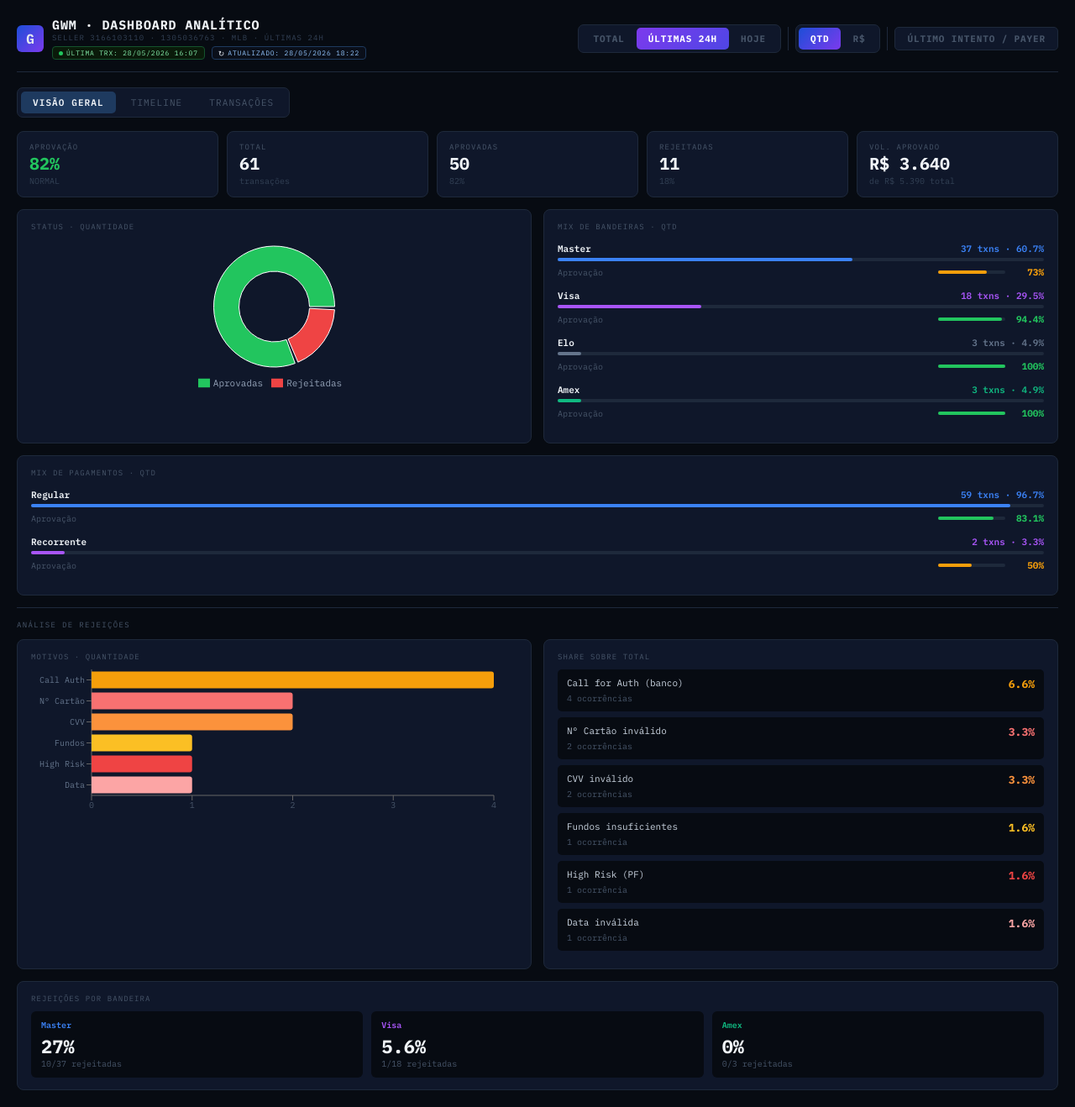
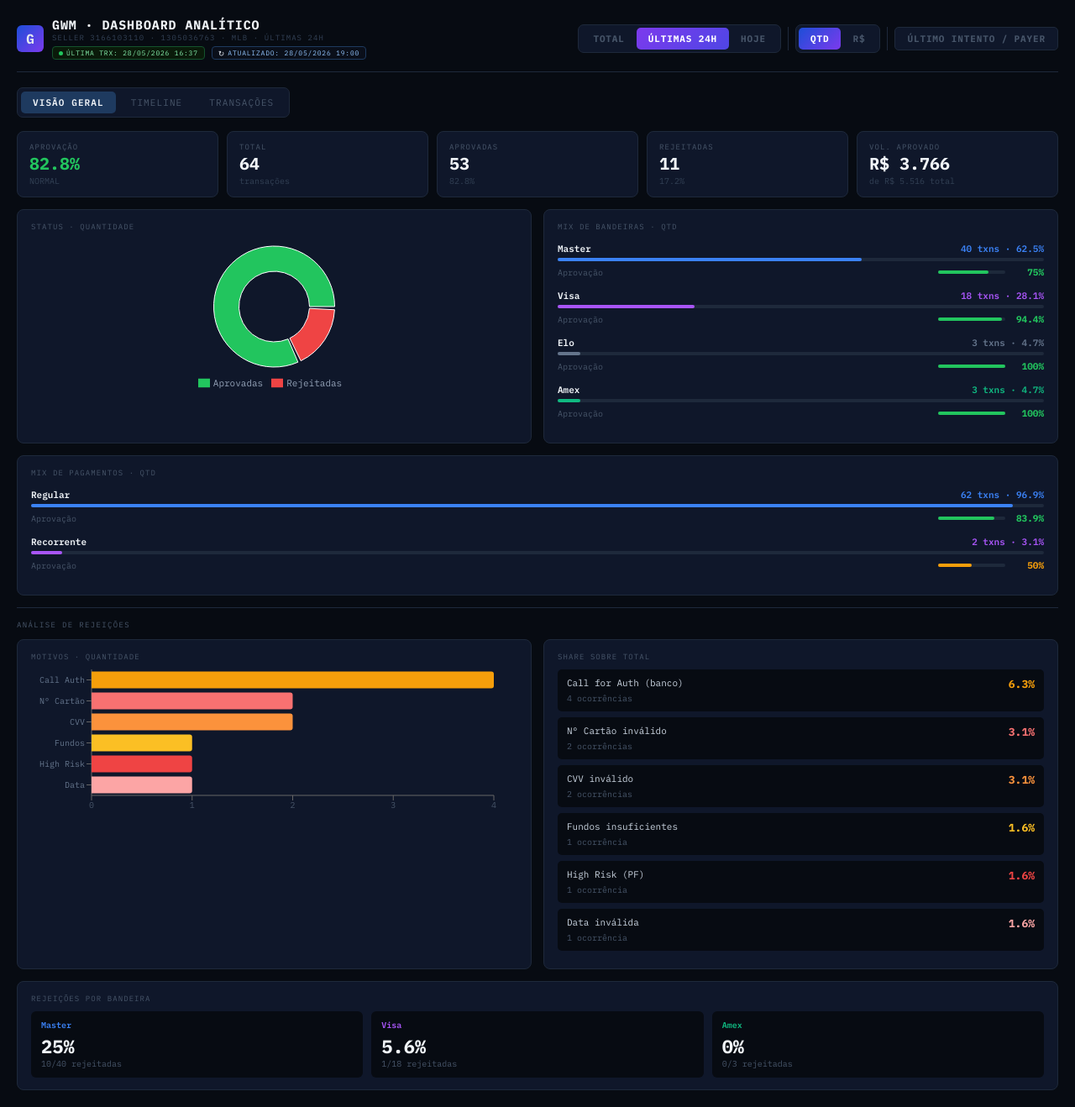
Before and after one commit to lucasmartinelli-code/gwm-dashboard, a React (Create React App) app: page / in a window 1280 px wide. Shown: the whole page at 84% size. Built offline with nearby package versions, Linux system fonts and the light colour scheme.

Commit message:
data: auto-update NRT 2026-05-28 19:00

```diff
--- a/src/GWMDashboard.jsx
+++ b/src/GWMDashboard.jsx
@@ -2,6 +2,9 @@ import { useState, useMemo } from "react";
 import { BarChart, Bar, XAxis, YAxis, Tooltip, ResponsiveContainer, Cell, PieChart, Pie, Legend, ComposedChart, Line } from "recharts";
 
 const RAW = [
+  { id:"160627095797", payerId:"1268947725", collectorId:"3166103110", date:"28/05/2026 16:37", status:"approved", detail:"accredited", amount:35, method:"master", op:"regular_payment" },
+  { id:"160626345937", payerId:"2564459129", collectorId:"3166103110", date:"28/05/2026 16:33", status:"approved", detail:"accredited", amount:35, method:"master", op:"regular_payment" },
+  { id:"160627095257", payerId:"1394646757", collectorId:"3166103110", date:"28/05/2026 16:31", status:"approved", detail:"accredited", amount:56, method:"master", op:"regular_payment" },
   { id:"160625320157", payerId:"1535370655", collectorId:"3166103110", date:"28/05/2026 16:07", status:"approved", detail:"accredited", amount:56, method:"master", op:"regular_payment" },
   { id:"161412527844", payerId:"1582811130", collectorId:"3166103110", date:"28/05/2026 16:06", status:"approved", detail:"accredited", amount:56, method:"visa", op:"regular_payment" },
   { id:"161412527752", payerId:"1649254098", collectorId:"3166103110", date:"28/05/2026 16:05", status:"approved", detail:"accredited", amount:35, method:"visa", op:"regular_payment" },
@@ -66,7 +69,7 @@ const RAW = [
 ];
 
 const COLLECTOR_ID = "3166103110";
-const LAST_UPDATED = "28/05/2026 18:22";
+const LAST_UPDATED = "28/05/2026 19:00";
 const LAST_TRX     = RAW.length > 0 ? RAW[0].date : "-";
 const METHOD_COLORS = { master:"#3b82f6", visa:"#a855f7", amex:"#10b981" };
 const STATUS_COLORS = { approved:"#22c55e", rejected:"#ef4444", refunded:"#f59e0b" };
```
